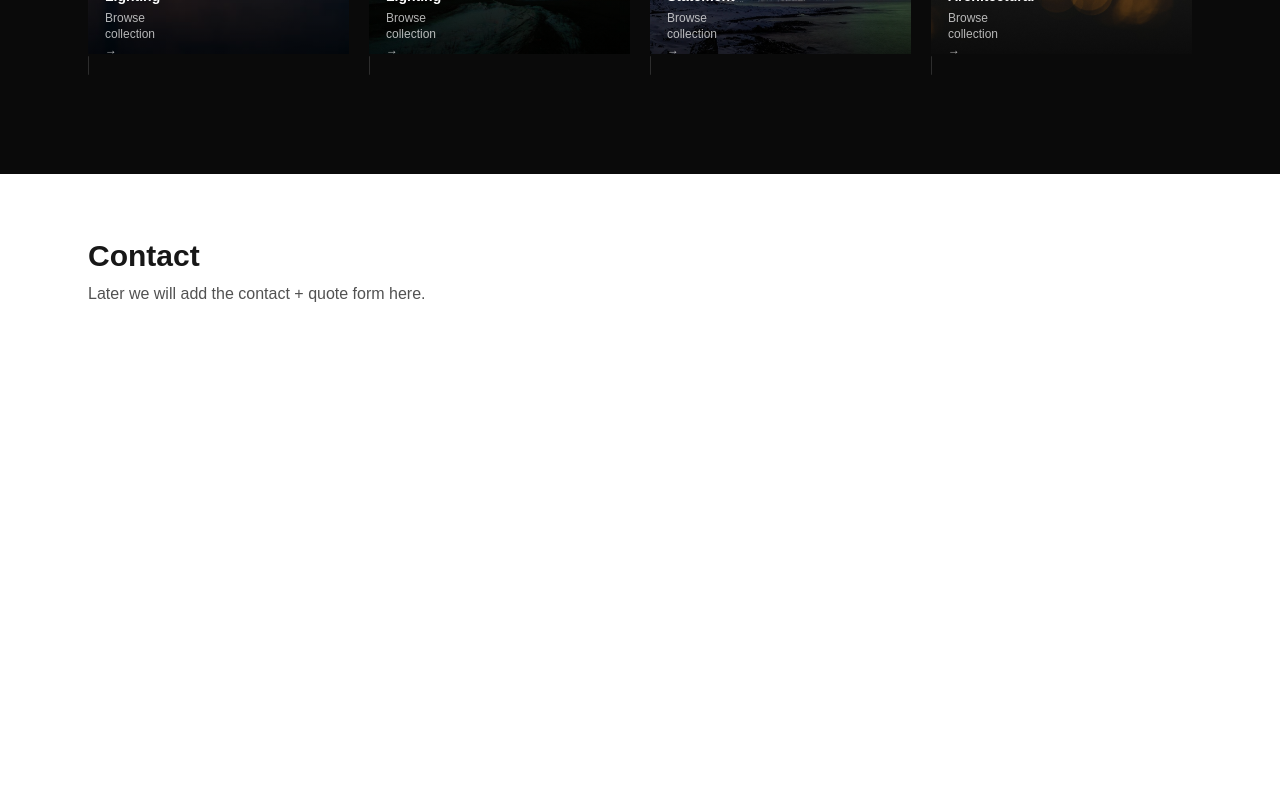
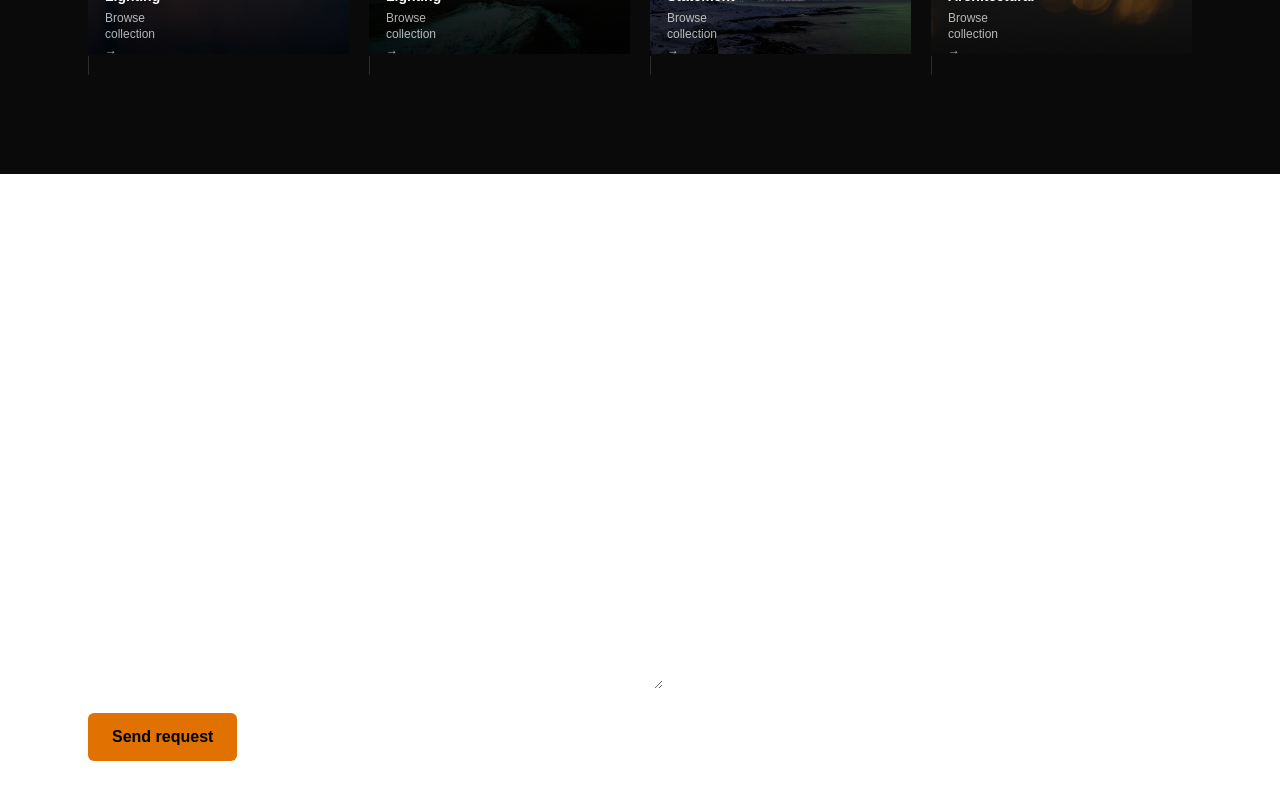
Before and after one commit to beqooo09/kulminant-lighting, a Next.js app: page / in a window 1280 px wide. Shown: the part 2879-3679 px from the top of the page. Before the commit the page ends 3249 px from the top, so only its background shows below. Built offline with nearby package versions, Linux system fonts and the light colour scheme; no server answers.

Commit message:
Add working contact form with Supabase leads

```diff
--- a/app/page.tsx
+++ b/app/page.tsx
@@ -2,12 +2,7 @@ import Hero from "@/components/sections/Hero";
 import AboutArt from "@/components/sections/AboutArt";
 import WhyUs from "@/components/sections/WhyUs";
 import Collections from "@/components/sections/Collections";
-import { supabase } from "@/utils/supabase/client";
-
-
-console.log("Supabase ready:", !!supabase);
-
-
+import ContactForm from "@/components/sections/ContactForm";
 
 export default function HomePage() {
   return (
@@ -17,11 +12,13 @@ export default function HomePage() {
       <WhyUs />
       <Collections />
 
-      <section id="contact" className="mx-auto max-w-6xl px-6 py-16">
-        <h2 className="text-3xl font-bold">Contact</h2>
-        <p className="mt-2 text-neutral-600">
-          Later we will add the contact + quote form here.
+      <section id="contact" className="mx-auto max-w-6xl px-6 py-24">
+        <h2 className="text-3xl font-semibold text-white">Contact</h2>
+        <p className="mt-2 text-white/60">
+          Tell us about your project and we’ll get back to you.
         </p>
+
+        <ContactForm />
       </section>
     </>
   );
--- /dev/null
+++ b/components/sections/ContactForm.tsx
@@ -0,0 +1,78 @@
+"use client";
+
+import { useState } from "react";
+import { supabase } from "@/utils/supabase/client";
+
+export default function ContactForm() {
+  const [loading, setLoading] = useState(false);
+  const [success, setSuccess] = useState(false);
+
+  async function handleSubmit(e: React.FormEvent<HTMLFormElement>) {
+    e.preventDefault();
+    setLoading(true);
+
+    const form = e.currentTarget;
+    const formData = new FormData(form);
+
+    const { error } = await supabase.from("leads").insert({
+      name: formData.get("name"),
+      email: formData.get("email"),
+      phone: formData.get("phone"),
+      message: formData.get("message"),
+      source: "website",
+    });
+
+    setLoading(false);
+
+    if (!error) {
+      setSuccess(true);
+      form.reset();
+    }
+  }
+
+  return (
+    <form onSubmit={handleSubmit} className="mt-8 space-y-4 max-w-xl">
+      <input
+        name="name"
+        required
+        placeholder="Your name"
+        className="w-full rounded-md bg-white/5 border border-white/10 px-4 py-3 text-white"
+      />
+
+      <input
+        name="email"
+        type="email"
+        required
+        placeholder="Email address"
+        className="w-full rounded-md bg-white/5 border border-white/10 px-4 py-3 text-white"
+      />
+
+      <input
+        name="phone"
+        placeholder="Phone (optional)"
+        className="w-full rounded-md bg-white/5 border border-white/10 px-4 py-3 text-white"
+      />
+
+      <textarea
+        name="message"
+        required
+        placeholder="Tell us about your project"
+        rows={4}
+        className="w-full rounded-md bg-white/5 border border-white/10 px-4 py-3 text-white"
+      />
+
+      <button
+        disabled={loading}
+        className="rounded-md bg-amber-600 px-6 py-3 font-semibold text-black hover:bg-amber-500"
+      >
+        {loading ? "Sending…" : "Send request"}
+      </button>
+
+      {success && (
+        <p className="text-sm text-amber-400">
+          Thank you — we’ll contact you shortly.
+        </p>
+      )}
+    </form>
+  );
+}
```
